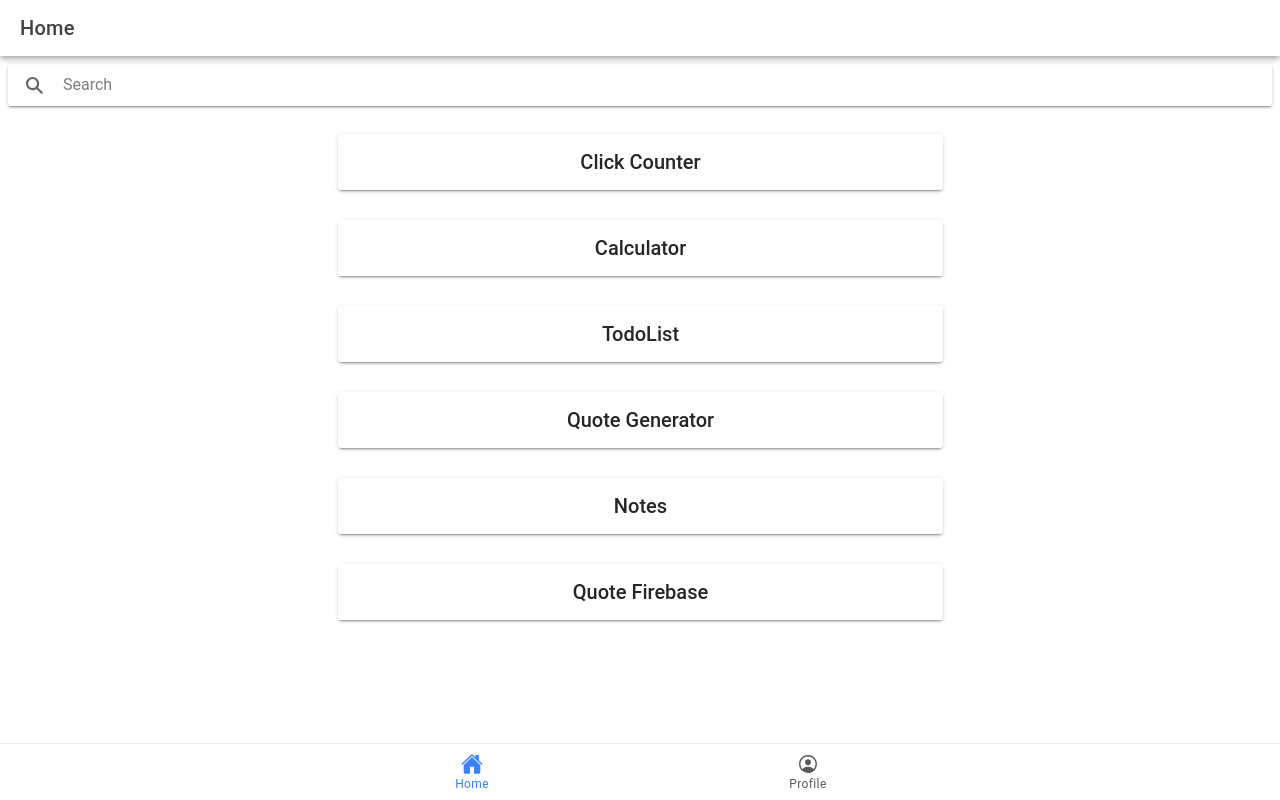
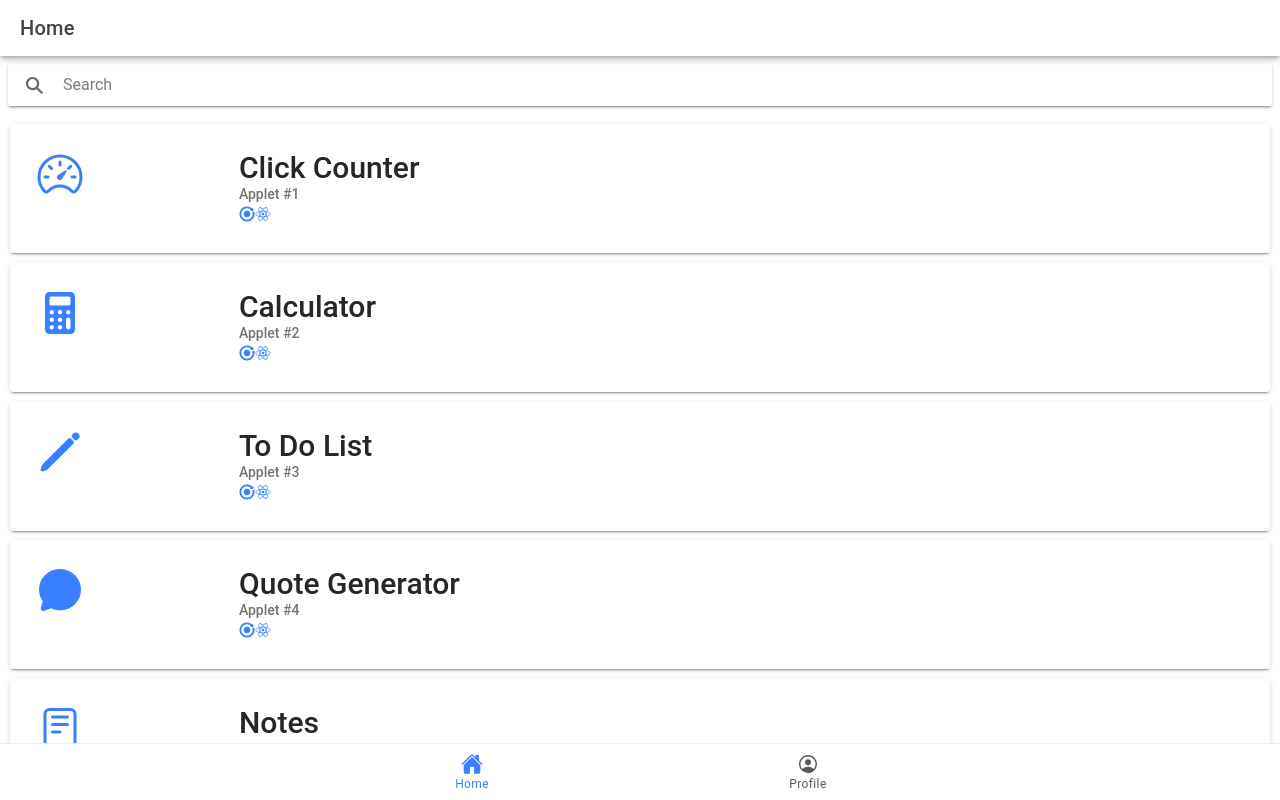
Before and after one commit to JairoTinga/ion-t-tinga, a React (Vite) app: page /ion-t-tinga/home in a window 1280 px wide. Built offline with nearby package versions, Linux system fonts and the light colour scheme.

Commit message:
deployment changes

```diff
--- a/src/App.tsx
+++ b/src/App.tsx
@@ -64,19 +64,19 @@
           <Route exact path="/ion-t-tinga/clickcounter">
             <ClickCounter />
           </Route>
-          <Route exact path="/calculator">
+          <Route exact path="/ion-t-tinga/calculator">
             <Calculator />
           </Route>
-          <Route exact path="/todolist">
+          <Route exact path="/ion-t-tinga/todolist">
             <TodoList />
           </Route>
-          <Route exact path="/generatorquote">
+          <Route exact path="/ion-t-tinga/generatorquote">
             <GeneratorQuote />
           </Route>
-          <Route exact path="/notes">
+          <Route exact path="/ion-t-tinga/notes">
             <Notes />
           </Route>
-          <Route exact path="/quote">
+          <Route exact path="/ion-t-tinga/quote">
             <Quote />
           </Route>
 
--- a/src/pages/home.css
+++ b/src/pages/home.css
@@ -1,5 +1,11 @@
-/* styles.css */
-.ion-text-center {
-    text-align: center;
-  }
-  /* Home.css */
+.home-card-title{
+  font-size: 30px;
+}
+
+.home-card-icon {
+  font-size: 3rem;
+}
+
+.home-card-subicon {
+  font-size: 1rem;
+}
--- a/src/pages/home.tsx
+++ b/src/pages/home.tsx
@@ -1,42 +1,107 @@
 import React, { useState } from 'react';
 import {
+  IonBackButton,
+  IonButton,
+  IonButtons,
+  IonCard,
+  IonCardContent,
+  IonCardHeader,
+  IonCardSubtitle,
+  IonCardTitle,
+  IonCol,
   IonContent,
+  IonGrid,
   IonHeader,
+  IonIcon,
+  IonInput,
+  IonItem,
+  IonLabel,
+  IonList,
   IonPage,
+  IonRow,
   IonTitle,
   IonToolbar,
-  IonCard,
-  IonCardHeader,
-  IonCardTitle,
-  IonGrid,
-  IonRow,
-  IonCol,
-  IonRouterLink,
-  IonSearchbar
+  IonItemDivider,
+  IonSearchbar,
+  IonBadge
 } from '@ionic/react';
-import { IonReactRouter } from '@ionic/react-router';
 
-// Sample data for cards
+//Custom CSS
+import './home.css';
+
+//Ionic Icons
+import { speedometerOutline,calculator,pencil, chatbubble, readerOutline, logoIonic,logoFirebase, logoReact} from 'ionicons/icons';
+
 const cardData = [
-  { title: 'Click Counter', route: '/ion-t-tinga/ClickCounter' },
-  { title: 'Calculator', route: '/Calculator' },
-  { title: 'TodoList', route: '/TodoList' },
-  { title: 'Quote Generator', route: '/GeneratorQuote' },
-  { title: 'Notes', route: '/Notes '},
-  { title: 'Quote Firebase', route: '/Quote '}
+  {
+    title: 'Click Counter',
+    icon: speedometerOutline,
+    subtitle: 'Applet #1',
+    link: '/ion-t-tinga/ClickCounter',
+    tags: {
+      tag1: logoIonic,
+      tag2: logoReact
+    }
+
+  },
+  {
+    title: 'Calculator',
+    icon: calculator,
+    subtitle: 'Applet #2',
+    link: '/ion-t-tinga/Calculator',
+    tags: {
+      tag1: logoIonic,
+      tag2: logoReact
+    }
+  },
+  {
+    title: 'To Do List',
+    icon: pencil,
+    subtitle: 'Applet #3',
+    link: '/ion-t-tinga/Todolist',
+    tags: {
+      tag1: logoIonic,
+      tag2: logoReact
+    }
+  },
+  {
+    title: 'Quote Generator',
+    icon: chatbubble,
+    subtitle: 'Applet #4',
+    link: '/ion-t-tinga/GeneratorQuote',
+    tags: {
+      tag1: logoIonic,
+      tag2: logoReact
+    }
+  },
+  {
+    title: 'Notes',
+    icon: readerOutline,
+    subtitle: 'Applet #5',
+    link: '/ion-t-tinga/Notes',
+    tags: {
+      tag1: logoIonic,
+      tag2: logoReact,
+      tag3: logoFirebase
+    }
+  },
+  {
+    title: 'Quote Firebase',
+    icon: readerOutline,
+    subtitle: 'Applet #6',
+    link: '/ion-t-tinga/Quote',
+    tags: {
+      tag1: logoIonic,
+      tag2: logoReact,
+      tag3: logoFirebase
+    }
+  }
+
 ];
 
 const Home: React.FC = () => {
+  {/*Dynamic Search*/}
   const [searchTerm, setSearchTerm] = useState<string>('');
-  const [filteredCards, setFilteredCards] = useState<any[]>(cardData);
-
-  // Filter cards based on search term
-  const filterCards = (term: string) => {
-    const filtered = cardData.filter(card =>
-      card.title.toLowerCase().includes(term.toLowerCase())
-    );
-    setFilteredCards(filtered);
-  };
 
     return (
       <IonPage>
@@ -45,32 +110,48 @@
             <IonTitle>Home</IonTitle>
           </IonToolbar>
         </IonHeader>
-
         <IonContent fullscreen>
           <IonHeader collapse="condense">
             <IonToolbar>
               <IonTitle size="large">Home</IonTitle>
             </IonToolbar>
           </IonHeader>
+
+          {/*Dynamic Search*/}
           <IonSearchbar
             value={searchTerm}
-          onIonChange={(e) => filterCards(e.detail.value ?? '')}
+            onIonInput={(e) => setSearchTerm(e.target.value ?? '')}
           />
+
+          {cardData
+            .filter((card) => card.title.toLowerCase().includes(searchTerm.toLowerCase()))
+            .map((card, index) => (
+              <IonCard key={index} routerLink={card.link} routerDirection='forward'>
+                <IonCardHeader>
+                  <IonCardTitle>
                     <IonGrid>
-          {filteredCards.map((card, index) => (
-            <IonRow key={index}>
-              <IonCol size="12" size-sm="6" offset-sm="3">
-                <IonRouterLink href={card.route}>
-                  <IonCard button>
-                    <IonCardHeader className="ion-text-center">
-                      <IonCardTitle>{card.title}</IonCardTitle>
+                      <IonRow>
+                        <IonCol size="2">
+                          <IonIcon className="home-card-icon" icon={card.icon} color="primary" />
+                        </IonCol>
+                        <IonCol size="auto">
+                            <div className="home-card-title">{card.title}</div>
+                            <IonCardSubtitle>{card.subtitle}</IonCardSubtitle>
+                            {card.tags && Object.entries(card.tags).map(([key, icon], i) => (
+                              <IonIcon
+                                key={i}
+                                className="home-card-subicon"
+                                icon={icon}
+                                color="primary" // Set color as needed
+                              />
+                            ))}
+                          </IonCol>
+                      </IonRow>
+                    </IonGrid>
+                  </IonCardTitle>
                 </IonCardHeader>
               </IonCard>
-                </IonRouterLink>
-              </IonCol>
-            </IonRow>
           ))}
-        </IonGrid>
         </IonContent>
       </IonPage>
     );
```
Lines whose indentation alone changed are shown as unchanged.
